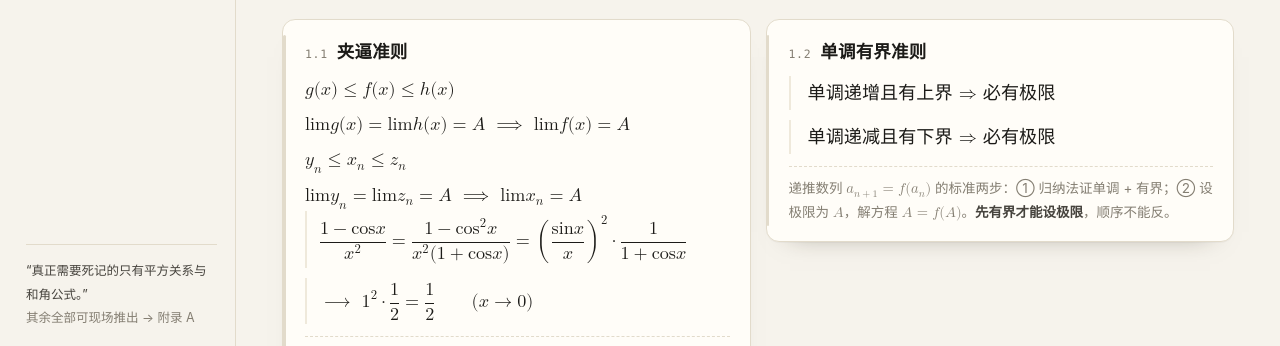
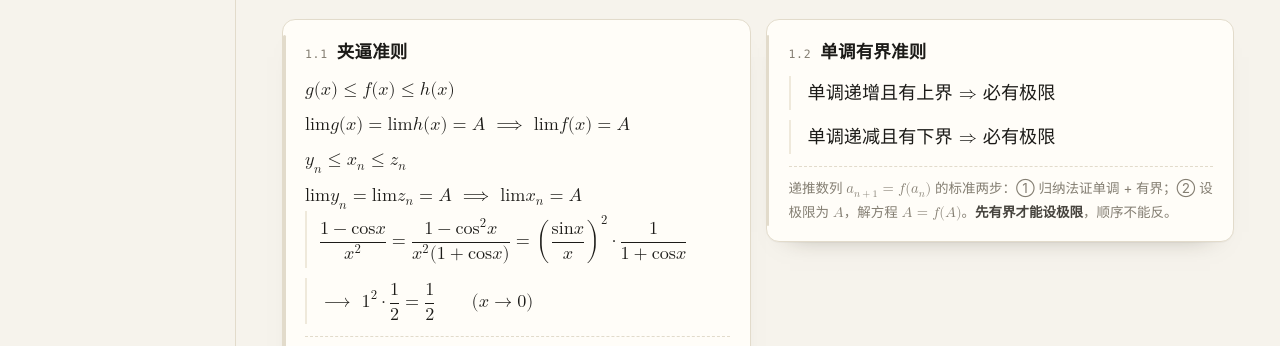
Before and after one commit to wtsswt/calculus-cheatsheet, a plain HTML site: page index.html in a window 1280 px wide. Shown: the part 442-788 px from the top of the page. Drawn offline with Linux system fonts and the light colour scheme.

Commit message:
Drop the memorization claim and the build note from the page
Remove the sidebar quote pointing at appendix A, the same sentence repeated inside appendix card A, the now-unused rail__foot styles, and the footer line with the date / offline note / search hint.

```diff
--- a/index.html
+++ b/index.html
@@ -61,8 +61,6 @@ a{color:inherit;text-decoration:none}
 .nav__a:hover{background:rgba(0,0,0,.035);color:var(--ink)}
 .nav__a.on{background:var(--card);border-left-color:var(--must);color:var(--ink);box-shadow:0 1px 0 rgba(0,0,0,.02)}
 .nav__a.on b,.nav__a.on em{color:var(--must)}
-.rail__foot{margin-top:auto;font-size:12.5px;color:var(--ink-3);line-height:1.9;border-top:1px solid var(--rule);padding-top:14px}
-.rail__foot i{font-style:normal;color:var(--ink-2)}
 
 /* ---------- 主体 ---------- */
 main{padding:0 46px 140px 46px;min-width:0}
@@ -338,10 +336,6 @@ body.noresult .empty{display:block}
     <a class="nav__a" href="#c5"><b>05</b><span>三角公式全表</span><em data-n="c5"></em></a>
     <a class="nav__a" href="#c6"><b>06</b><span>附录·推导与查表</span><em data-n="c6"></em></a>
   </nav>
-  <div class="rail__foot">
-    <i>“真正需要死记的只有平方关系与和角公式。”</i><br>
-    其余全部可现场推出 → 附录 A
-  </div>
 </aside>
 
 <main>
@@ -918,7 +912,6 @@ body.noresult .empty{display:block}
           <div class="row"><span class="m">\sin(\alpha+\beta)\pm\sin(\alpha-\beta)\ \longrightarrow\ \text{积化和差}\ \longrightarrow\ \text{和差化积}</span></div>
           <div class="row"><span class="m">\sin^{2}\alpha+\cos^{2}\alpha=1\ \longrightarrow\ 1+\tan^{2}\alpha=\sec^{2}\alpha\qquad(\div\cos^{2}\alpha)</span></div>
         </div>
-        <p class="hint">真正需要死记的只有<b>平方关系</b>与<b>和角公式</b>，其余全部由此推出。</p>
       </article>
 
       <article class="card card--wide">
@@ -974,7 +967,6 @@ body.noresult .empty{display:block}
     </div>
     <div class="foot">
       <span>高等数学（第一学期）公式速查 · 逐条校对</span>
-      <span>2026.11.11 · 单文件离线可用 · 建议按 <b>/</b> 快速检索</span>
     </div>
     <p class="colophon">swt·AI辅助生成</p>
   </section>
```
